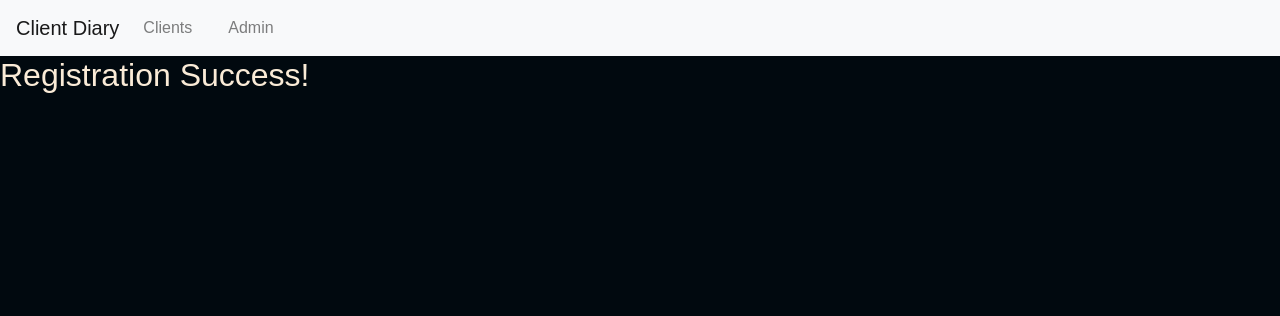
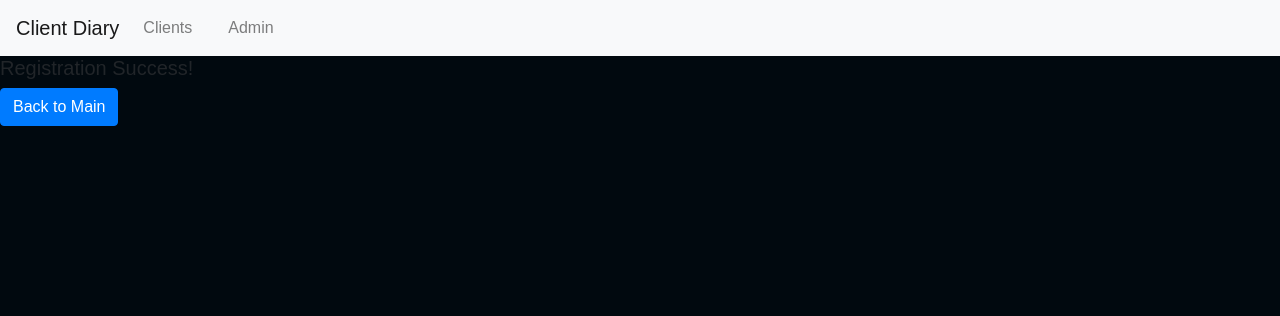
Before and after one commit to gurleen-kaurr/ClientDiary, a Django app: template templates/success.html in a window 1280 px wide. Shown: the top 316 px of the page. Run offline with Django 3.2, Linux system fonts and the light colour scheme; the template is opened without the code that fills it, so the values that code supplies are empty; some libraries are stand-ins or nearby versions.

Commit message:
Update success.html

```diff
--- a/templates/success.html
+++ b/templates/success.html
@@ -2,7 +2,8 @@
 {% load static %}
 
 {% block start %}
-
-    <h2 style="color: antiquewhite;">Registration Success!</h2>
-
+<div class="success-container">
+    <h5>Registration Success!</h5>
+    <a href="{% url 'home' %}" class="btn btn-primary">Back to Main</a> <!-- Adjust the URL name as needed -->
+</div>
 {% endblock %}
```
